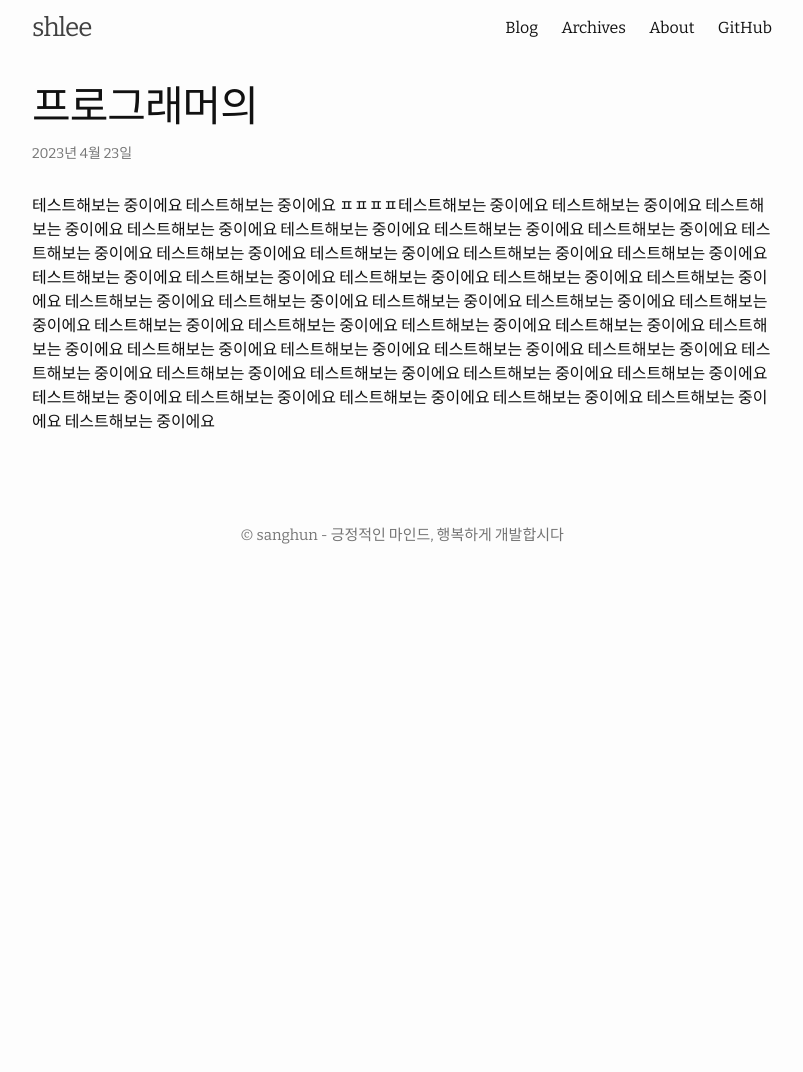
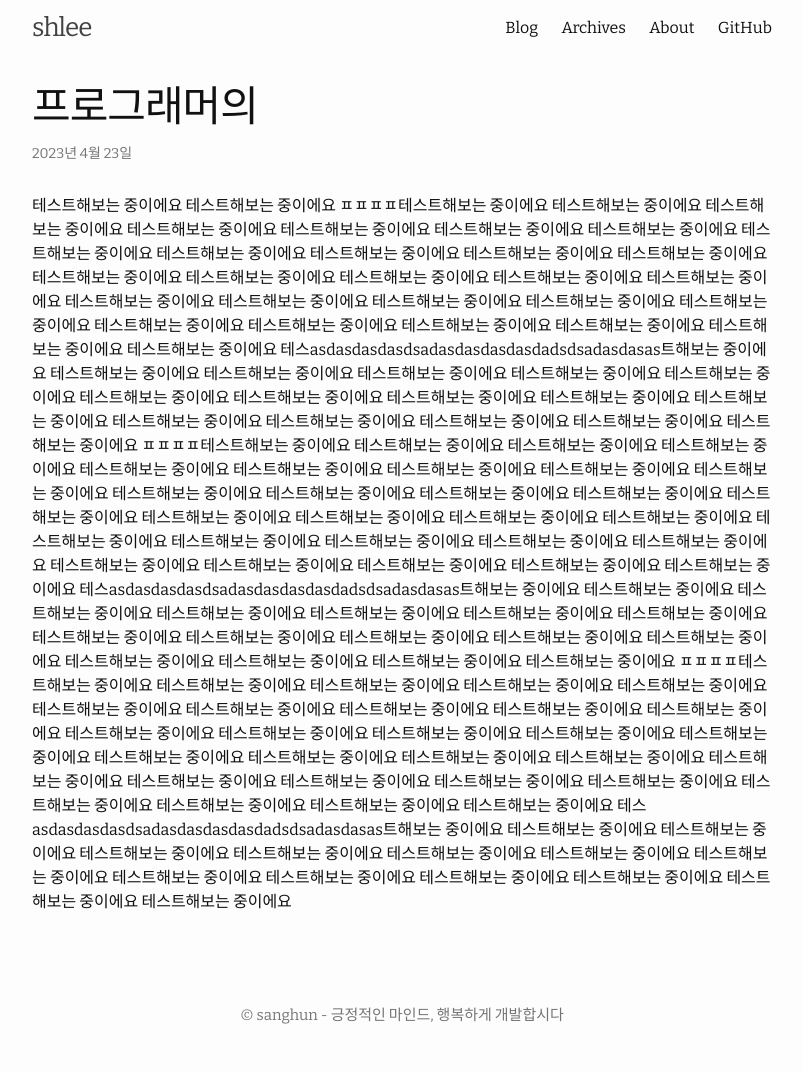
Before and after one commit to sanghun0724/sanghun0724.github.io, a Jekyll site: the page built from _posts/2023-04-23-프로그래머의.md, in a window 1280 px wide. Shown: the whole page, without its empty margins (238-1041 px from the left). Built offline with Jekyll 4.4.1, drawn with Linux system fonts in a browser that asks for light colours; before the commit the page ends 900 px from its top, so only the background shows below that.

Commit message:
test commit

```diff
--- a/_config.yml
+++ b/_config.yml
@@ -16,8 +16,8 @@
 title: shlee
 author: sanghun
 description: Minimal, responsive Jekyll theme for hackers.
-baseurl: "/sanghun" # the subpath of your site, e.g. /blog
-url: "https://sanghun0724.github.io" # the base hostname & protocol for your site, e.g. http://example.com
+baseurl: "/blog" # the subpath of your site, e.g. /blog
+url: "https://sanghun0724.com" # the base hostname & protocol for your site, e.g. http://example.com
 lang: ko
 timezone: UTC
 exclude:
--- a/_posts/2023-04-23-프로그래머의.md
+++ b/_posts/2023-04-23-프로그래머의.md
@@ -3,5 +3,11 @@ layout: post
 ---
 
 테스트해보는 중이에요 테스트해보는 중이에요 ㅍㅍㅍㅍ테스트해보는 중이에요 테스트해보는 중이에요 테스트해보는 중이에요 테스트해보는 중이에요 테스트해보는 중이에요 테스트해보는 중이에요 테스트해보는 중이에요 테스트해보는 중이에요 테스트해보는 중이에요 테스트해보는 중이에요 테스트해보는 중이에요 테스트해보는 중이에요 테스트해보는 중이에요 테스트해보는 중이에요 테스트해보는 중이에요 테스트해보는 중이에요 테스트해보는 중이에요 테스트해보는 중이에요 테스트해보는 중이에요 테스트해보는 중이에요 테스트해보는 중이에요
-테스트해보는 중이에요 테스트해보는 중이에요 테스트해보는 중이에요 테스트해보는 중이에요 테스트해보는 중이에요 테스트해보는 중이에요 테스트해보는 중이에요 테스트해보는 중이에요 테스트해보는 중이에요 테스트해보는 중이에요
+테스트해보는 중이에요 테스트해보는 중이에요 테스트해보는 중이에요 테스트해보는 중이에요 테스트해보는 중이에요 테스트해보는 중이에요 테스트해보는 중이에요 테스asdasdasdasdsadasdasdasdasdadsdsadasdasas트해보는 중이에요 테스트해보는 중이에요 테스트해보는 중이에요
 테스트해보는 중이에요 테스트해보는 중이에요 테스트해보는 중이에요 테스트해보는 중이에요 테스트해보는 중이에요 테스트해보는 중이에요 테스트해보는 중이에요 테스트해보는 중이에요 테스트해보는 중이에요 테스트해보는 중이에요 테스트해보는 중이에요
+테스트해보는 중이에요 테스트해보는 중이에요 ㅍㅍㅍㅍ테스트해보는 중이에요 테스트해보는 중이에요 테스트해보는 중이에요 테스트해보는 중이에요 테스트해보는 중이에요 테스트해보는 중이에요 테스트해보는 중이에요 테스트해보는 중이에요 테스트해보는 중이에요 테스트해보는 중이에요 테스트해보는 중이에요 테스트해보는 중이에요 테스트해보는 중이에요 테스트해보는 중이에요 테스트해보는 중이에요 테스트해보는 중이에요 테스트해보는 중이에요 테스트해보는 중이에요 테스트해보는 중이에요 테스트해보는 중이에요 테스트해보는 중이에요
+테스트해보는 중이에요 테스트해보는 중이에요 테스트해보는 중이에요 테스트해보는 중이에요 테스트해보는 중이에요 테스트해보는 중이에요 테스트해보는 중이에요 테스asdasdasdasdsadasdasdasdasdadsdsadasdasas트해보는 중이에요 테스트해보는 중이에요 테스트해보는 중이에요
+테스트해보는 중이에요 테스트해보는 중이에요 테스트해보는 중이에요 테스트해보는 중이에요 테스트해보는 중이에요 테스트해보는 중이에요 테스트해보는 중이에요 테스트해보는 중이에요 테스트해보는 중이에요 테스트해보는 중이에요 테스트해보는 중이에요
+테스트해보는 중이에요 테스트해보는 중이에요 ㅍㅍㅍㅍ테스트해보는 중이에요 테스트해보는 중이에요 테스트해보는 중이에요 테스트해보는 중이에요 테스트해보는 중이에요 테스트해보는 중이에요 테스트해보는 중이에요 테스트해보는 중이에요 테스트해보는 중이에요 테스트해보는 중이에요 테스트해보는 중이에요 테스트해보는 중이에요 테스트해보는 중이에요 테스트해보는 중이에요 테스트해보는 중이에요 테스트해보는 중이에요 테스트해보는 중이에요 테스트해보는 중이에요 테스트해보는 중이에요 테스트해보는 중이에요 테스트해보는 중이에요
+테스트해보는 중이에요 테스트해보는 중이에요 테스트해보는 중이에요 테스트해보는 중이에요 테스트해보는 중이에요 테스트해보는 중이에요 테스트해보는 중이에요 테스asdasdasdasdsadasdasdasdasdadsdsadasdasas트해보는 중이에요 테스트해보는 중이에요 테스트해보는 중이에요
+테스트해보는 중이에요 테스트해보는 중이에요 테스트해보는 중이에요 테스트해보는 중이에요 테스트해보는 중이에요 테스트해보는 중이에요 테스트해보는 중이에요 테스트해보는 중이에요 테스트해보는 중이에요 테스트해보는 중이에요 테스트해보는 중이에요
```
